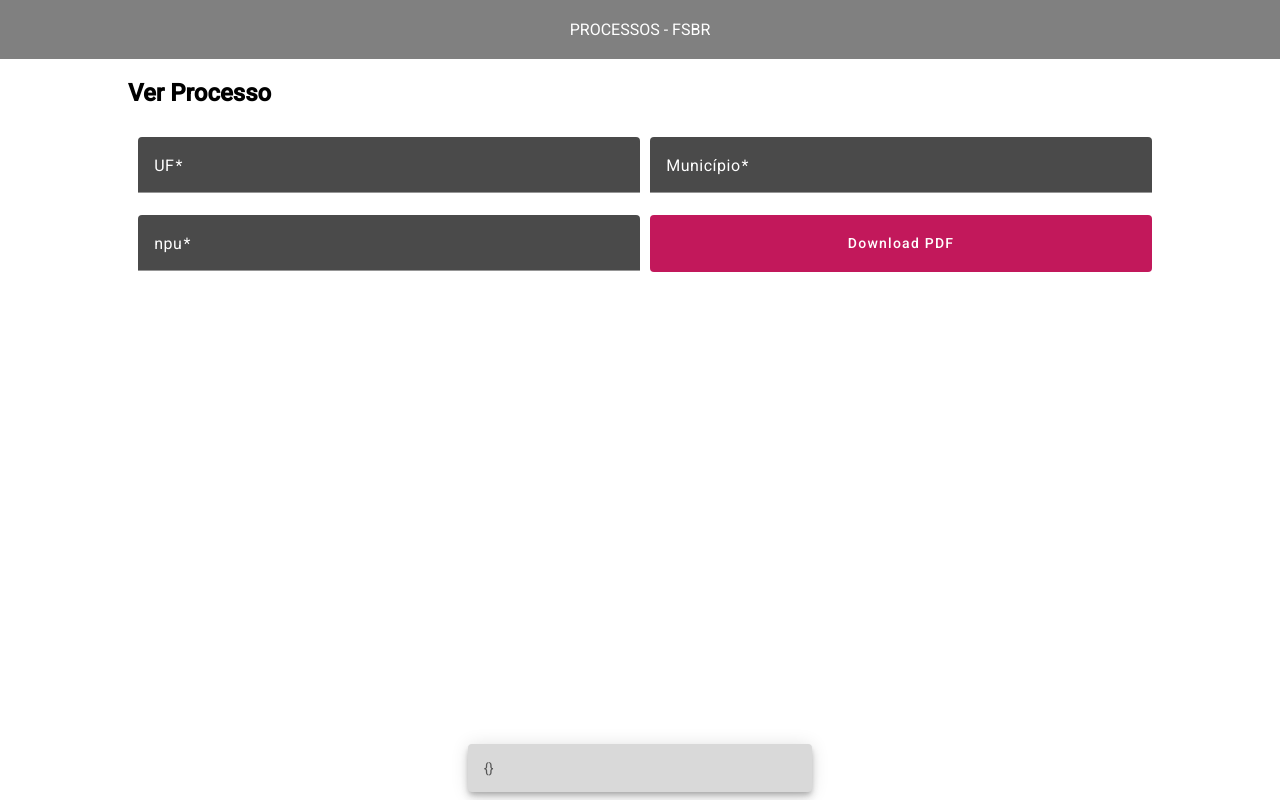
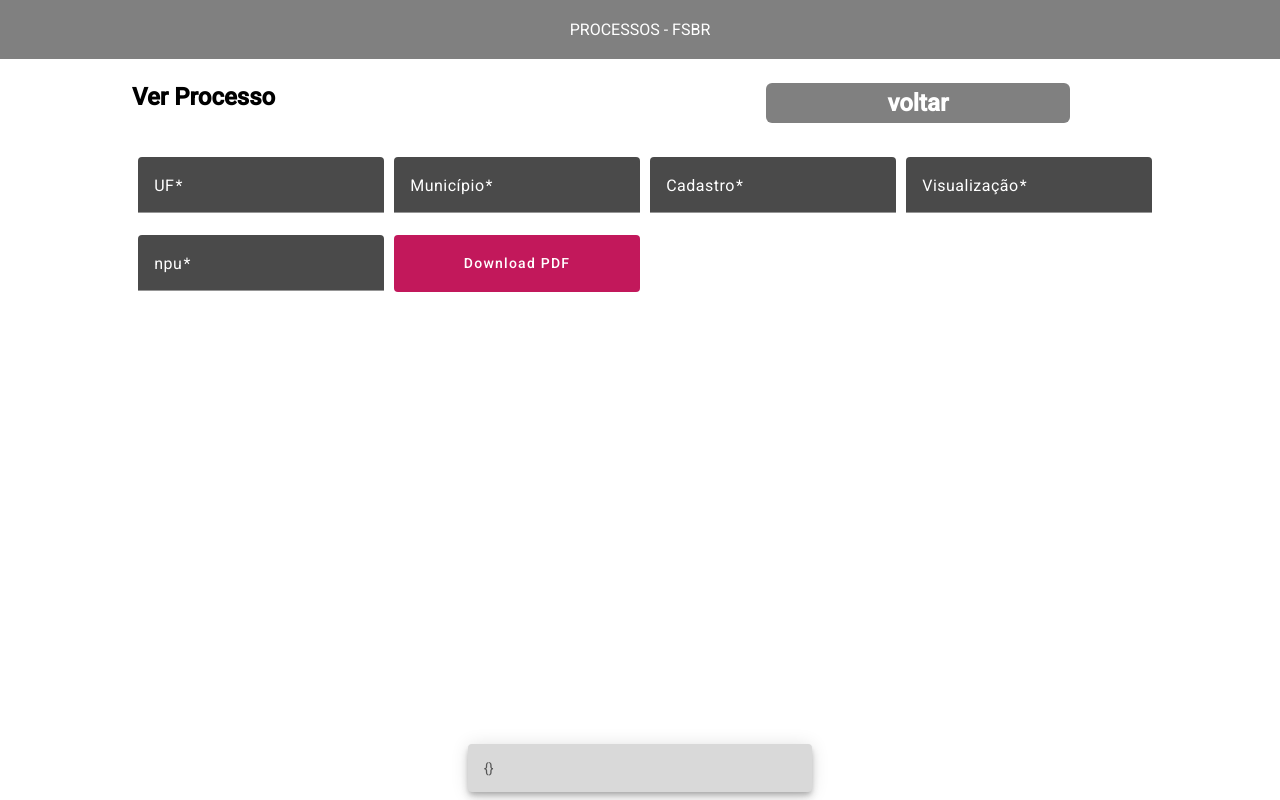
Before and after one commit to carloshml/processos-fsbr, an Angular app in the folder front/processos-front/: page /ler-processo/1 in a window 1280 px wide. Built offline with nearby package versions, Linux system fonts and the light colour scheme; no server answers.

Commit message:
feature: ver datavisualizacao

```diff
--- a/front/processos-front/src/app/components/cadastro-processo/cadastro-processo.component.html
+++ b/front/processos-front/src/app/components/cadastro-processo/cadastro-processo.component.html
@@ -1,9 +1,17 @@
 <section class="painel">
-  <h2>Cadastro de Processo</h2>
+  <div class="row ">
+    <h2 class="col">Cadastro de Processo</h2>
+    <div class="col"></div>
+    <h2 class="col ">
+      <a class="btn-1" href="">
+        voltar
+      </a>
+    </h2>
+  </div>
   <form [formGroup]="form" (ngSubmit)="salvar()">
     <mat-form-field class="wrapper-mat-form-field">
       <mat-label>UF</mat-label>
-      <mat-select  formControlName="uf" (selectionChange)="buscarMunicios($event)">
+      <mat-select formControlName="uf" (selectionChange)="buscarMunicios($event)">
         @for (uf of ufs; track uf) {
         <mat-option [value]="uf">{{uf}}</mat-option>
         }
@@ -11,7 +19,7 @@
     </mat-form-field>
     <mat-form-field class="wrapper-mat-form-field">
       <mat-label>Município</mat-label>
-      <mat-select  formControlName="municipio" >
+      <mat-select formControlName="municipio">
         @for (municipio of municipios; track municipio) {
         <mat-option [value]="municipio">{{municipio.descricao}}</mat-option>
         }
@@ -28,12 +36,11 @@
       }
     </mat-form-field>
     <div class="wrapper-mat-form-field">
-      <input #input hidden="true" type="file" onclick="this.value=null" (change)="inputChange($event)"
-        accept=".pdf" />
+      <input #input hidden="true" type="file" onclick="this.value=null" (change)="inputChange($event)" accept=".pdf" />
       <button mat-flat-button color="primary" type="button" (click)="input.click()">Escolha o Arquivo PDF </button>
     </div>
     <div class="button-wrapper">
-      <button mat-flat-button >
+      <button mat-flat-button>
         <mat-icon>save</mat-icon>
         salvar
       </button>
--- a/front/processos-front/src/app/components/cadastro-processo/cadastro-processo.component.ts
+++ b/front/processos-front/src/app/components/cadastro-processo/cadastro-processo.component.ts
@@ -121,7 +121,6 @@ export class CadastroProcessoComponent {
 
         try {
           const response = await this.processoService.salvarProcessos(this.objSave);
-
           this._snackBar.open('parabéns Processo Salvo');
           this.form.reset();
         } catch (error: any) {
--- a/front/processos-front/src/app/components/ler-processo/ler-processo.component.html
+++ b/front/processos-front/src/app/components/ler-processo/ler-processo.component.html
@@ -2,7 +2,11 @@
     <div class="row ">
         <h2 class="col">Ver Processo</h2>
         <div class="col"></div>
-        <h2 class="col"> </h2>
+        <h2 class="col ">
+            <a class="btn-1" href="">
+                voltar
+            </a>
+        </h2>
     </div>
     <section>
         <form [formGroup]="form" (ngSubmit)="null">
@@ -13,6 +17,14 @@
             <mat-form-field>
                 <mat-label>Município</mat-label>
                 <input matInput type="text" formControlName="municipio">
+            </mat-form-field>
+            <mat-form-field>
+                <mat-label>Cadastro</mat-label>
+                <input matInput type="text" formControlName="dataCadastro">
+            </mat-form-field>
+            <mat-form-field>
+                <mat-label>Visualização</mat-label>
+                <input matInput type="text" formControlName="dataVisualizacao">
             </mat-form-field>
             <mat-form-field>
                 <mat-label>npu</mat-label>
--- a/front/processos-front/src/app/components/ler-processo/ler-processo.component.scss
+++ b/front/processos-front/src/app/components/ler-processo/ler-processo.component.scss
@@ -7,7 +7,7 @@ form {
 .wrapper-mat-form-field,
 mat-form-field {
     display: flex;
-    width: 49%;
+    width: 24%;
     margin-left: 1%;
 }
 
--- a/front/processos-front/src/app/components/ler-processo/ler-processo.component.ts
+++ b/front/processos-front/src/app/components/ler-processo/ler-processo.component.ts
@@ -39,7 +39,9 @@ export class LerProcessoComponent implements OnInit {
       uf: new FormControl('', Validators.required),
       municipio: new FormControl('', Validators.required),
       npu: new FormControl('', Validators.required),
-      documentoNome: new FormControl('', Validators.required)
+      documentoNome: new FormControl('', Validators.required),
+      dataCadastro: new FormControl('', Validators.required),
+      dataVisualizacao: new FormControl('', Validators.required)
     });
   }
 
@@ -48,16 +50,21 @@ export class LerProcessoComponent implements OnInit {
     this.processoId = this.route.snapshot.paramMap.get('id');
     try {
       this.processo = await this.processoService.getProcessoById(this.processoId);
-
       this.form.get('uf')?.setValue(this.processo.uf);
       this.form.get('municipio')?.setValue(this.processo.municipio);
       this.form.get('npu')?.setValue(this.processo.npu);
+      this.form.get('dataCadastro')?.setValue(this.fomatarData(this.processo.dataCadastro));
+      this.form.get('dataVisualizacao')?.setValue(this.fomatarData(this.processo.dataVisualizacao));
       this.form.disable();
       this.processoPdfUrl = createURL(this.processo.documento);
       this.pdfView.nativeElement.click();
     } catch (error) {
       this._snackBar.open(JSON.stringify(error));
     }
+  }
+
+  fomatarData(dataCadastro: string) {
+    return new Date(dataCadastro).toLocaleDateString('pt-BR') + new Date(dataCadastro).toLocaleTimeString('pt-BR')
   }
 
   seePDF() {
--- a/front/processos-front/src/app/components/listar-processos/listar-processos.component.scss
+++ b/front/processos-front/src/app/components/listar-processos/listar-processos.component.scss
@@ -1,13 +1,4 @@
-.row {
-    display: flex;
-    flex-wrap: wrap;
-}
 
-.col {
-    width: 30%;
-    font-weight: bold;
-    padding: 4px;
-}
 
 .col-det {
     width: 10;
--- a/front/processos-front/src/app/entities/processo.ts
+++ b/front/processos-front/src/app/entities/processo.ts
@@ -2,7 +2,7 @@ export class Processo {
     id: any;
     npu: any;
     dataCadastro: any;
-    dataVisualização: any;
+    dataVisualizacao: any;
     municipio: any;
     uf: any;
     documentoNome: any;
--- a/front/processos-front/src/styles.scss
+++ b/front/processos-front/src/styles.scss
@@ -58,3 +58,14 @@ a.btn :visited {
 .painel {
     margin: 0 10%;
 }
+
+.row {
+    display: flex;
+    flex-wrap: wrap;
+}
+
+.col {
+    width: 30%;
+    font-weight: bold;
+    padding: 4px;
+}
```
Also changed, not shown: 2 other files (tests, documents, lock files or other folders).
